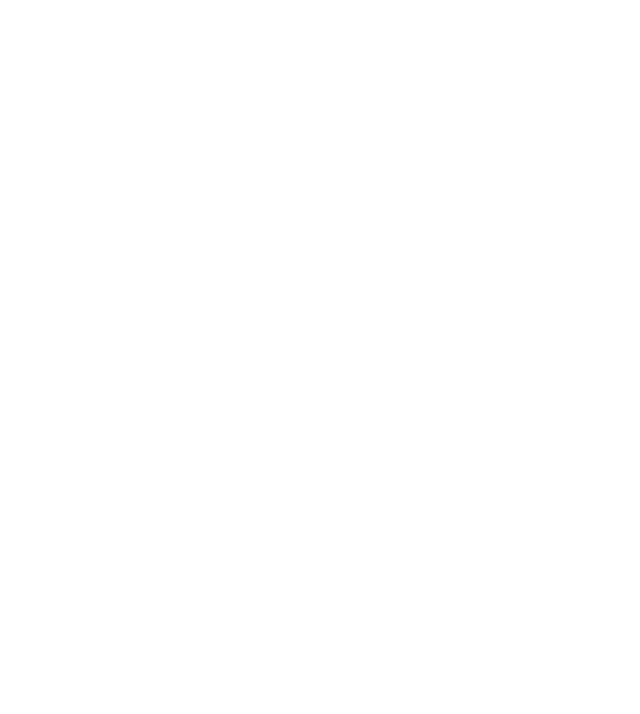
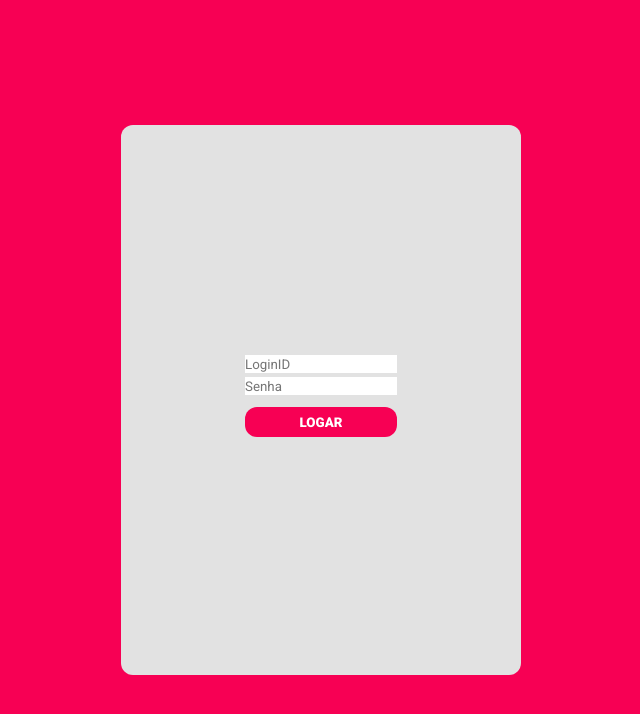
Before and after one commit to fellipehfa/afya-react-mod02, a React (Create React App) app: page /login in a window 1280 px wide. Shown: the top 714 px of the page, without its empty margins (319-959 px from the left). Built offline with nearby package versions, Linux system fonts and the light colour scheme.

Commit message:
commit 7

```diff
--- /dev/null
+++ b/src/components/FormSignIn/index.tsx
@@ -0,0 +1,52 @@
+import React, { FormEvent, useCallback, useState } from 'react';
+import { useHistory } from 'react-router-dom'
+import { toast } from "react-toastify";
+import api from "../../service/api"
+
+import { FormSignInContent } from "./style"
+
+interface IUserLogin {
+    usuario: string
+    senha: string
+}
+
+const FormSignIn: React.FC = () => {
+
+    const [formDataContent, setFormDataContent] = useState<IUserLogin>({} as IUserLogin)
+
+    const [isLoad, setIsLoad] = useState<boolean>(false)
+
+    const history = useHistory()
+
+    const loginSubmit = useCallback(
+        (e: FormEvent<HTMLFormElement>) => {
+            setIsLoad(true)
+            api.post('login', formDataContent).then(
+                response => {
+                    toast.success("Login realizado!")
+                    history.push('/panel')
+                }
+            ).catch(err => toast.error("Tem algo errado!")
+            ).finally(() => setIsLoad(false))
+        }, [formDataContent, history])
+
+    return (
+        <>
+            <FormSignInContent>
+                {isLoad ?
+                    (
+                        <p> Carregando...</p>
+                    ) : (
+                        <form onSubmit={loginSubmit}>
+                            <input type="text" placeholder="LoginID" onChange={e => setFormDataContent({ ...formDataContent, usuario: e.target.value })} />
+                            <input type="password" placeholder="Senha" onChange={e => setFormDataContent({ ...formDataContent, senha: e.target.value })} />
+                            <button type="submit">Logar</button>
+                        </form>
+                    )}
+
+            </FormSignInContent>
+        </>
+    );
+}
+
+export default FormSignIn;
--- /dev/null
+++ b/src/components/FormSignIn/style.ts
@@ -0,0 +1,37 @@
+import styled from "styled-components"
+
+export const FormSignInContent = styled.div`
+    width: 400px;
+    min-height: 550px;
+    background: #e2e2e2;
+    border-radius: 12px;
+    display: flex;
+    justify-content: center;
+    align-items: center;
+
+    & form{
+        display: grid;
+
+        & input{
+            margin: 2px 0;
+            width: 100%;
+            height: 18px;
+            border: none;
+
+            &:focus{
+                outline-color: red;
+            }
+        }
+
+        & button {
+            border-radius: 12px;
+            margin: 10px 0 10px 0;
+            background: #f70054;
+            border: none;
+            height: 30px;
+            color: #fff;
+            font-weight: bold;
+            text-transform: uppercase;
+        }
+
+`
--- a/src/components/Form/index.tsx
+++ b/src/components/FormSignUp/index.tsx
@@ -1,9 +1,8 @@
 import React, { FormEvent, useCallback, useState } from 'react';
+import { useHistory } from 'react-router-dom'
 import { toast } from "react-toastify";
 import api from "../../service/api"
 import { CardContent } from './styles';
-
-
 
 interface IFormPostData {
     cpf: string;
@@ -18,6 +17,8 @@
 
     const [isLoad, setIsLoad] = useState<boolean>(false)
 
+    const history = useHistory()
+
     const postSignUpData = useCallback(
         (e?: FormEvent<HTMLFormElement>) => {
             e?.preventDefault();
@@ -26,19 +27,20 @@
             api.post("usuarios", formDataContent).then(
                 response => {
                     toast.success('Cadastro realizado com sucesso!')
-                    setIsLoad(!isLoad)
+                    setTimeout(() => {
+                        history.push('/login')
+                    }, 1500)
 
                 }
             ).catch(err => {
-                toast.error("Ooops, Falha no engano!")
+                toast.error("Ooops, falha no engano!")
             }).finally(() => setIsLoad(false))
-        }, [formDataContent, isLoad]
+        }, [formDataContent, isLoad, history]
     )
 
-     return (
+    return (
         <>
             <CardContent>
-
                 {isLoad ?
                     (
                         <p>Carregando...</p>
--- a/src/routes.tsx
+++ b/src/routes.tsx
@@ -2,6 +2,7 @@
 
 import Home from "./views/pages/Home"
 import Contact from "./views/pages/Contact"
+import Login from "./views/pages/Login"
 
 const Routes: React.FC = () => {
   return (
@@ -9,6 +10,7 @@
         <Switch>
             <Route path="/" exact component={Home} />
             <Route path="/contact" component={Contact} />
+            <Route path="/login" component={Login} />
         </Switch>
       </BrowserRouter>
   );
--- a/src/views/pages/Home/index.tsx
+++ b/src/views/pages/Home/index.tsx
@@ -1,6 +1,6 @@
 import React from 'react';
 
-import FormSignIn from "../../../components/Form"
+import FormSignIn from "../../../components/FormSignUp"
 import Nav from "../../../components/Nav"
 import Footer from "../../../components/Footer"
 
--- /dev/null
+++ b/src/views/pages/Login/index.tsx
@@ -0,0 +1,14 @@
+import React from 'react';
+
+import FormSignIn from "../../../components/FormSignIn"
+import { LoginContent } from './styles'
+
+const Login: React.FC = () => {
+  return (
+      <LoginContent>
+           <FormSignIn/>
+      </LoginContent>
+  );
+}
+
+export default Login;
--- /dev/null
+++ b/src/views/pages/Login/styles.ts
@@ -0,0 +1,10 @@
+import styled from 'styled-components';
+
+export const LoginContent = styled.div`
+    display: flex;
+    background: #f70054;
+    color: #fff;
+    height: 100vh;
+    justify-content: center;
+    align-items: center;
+`
```
Also changed, not shown: src/components/FormSignUp/styles.ts (renamed from src/components/Form/styles.ts).
